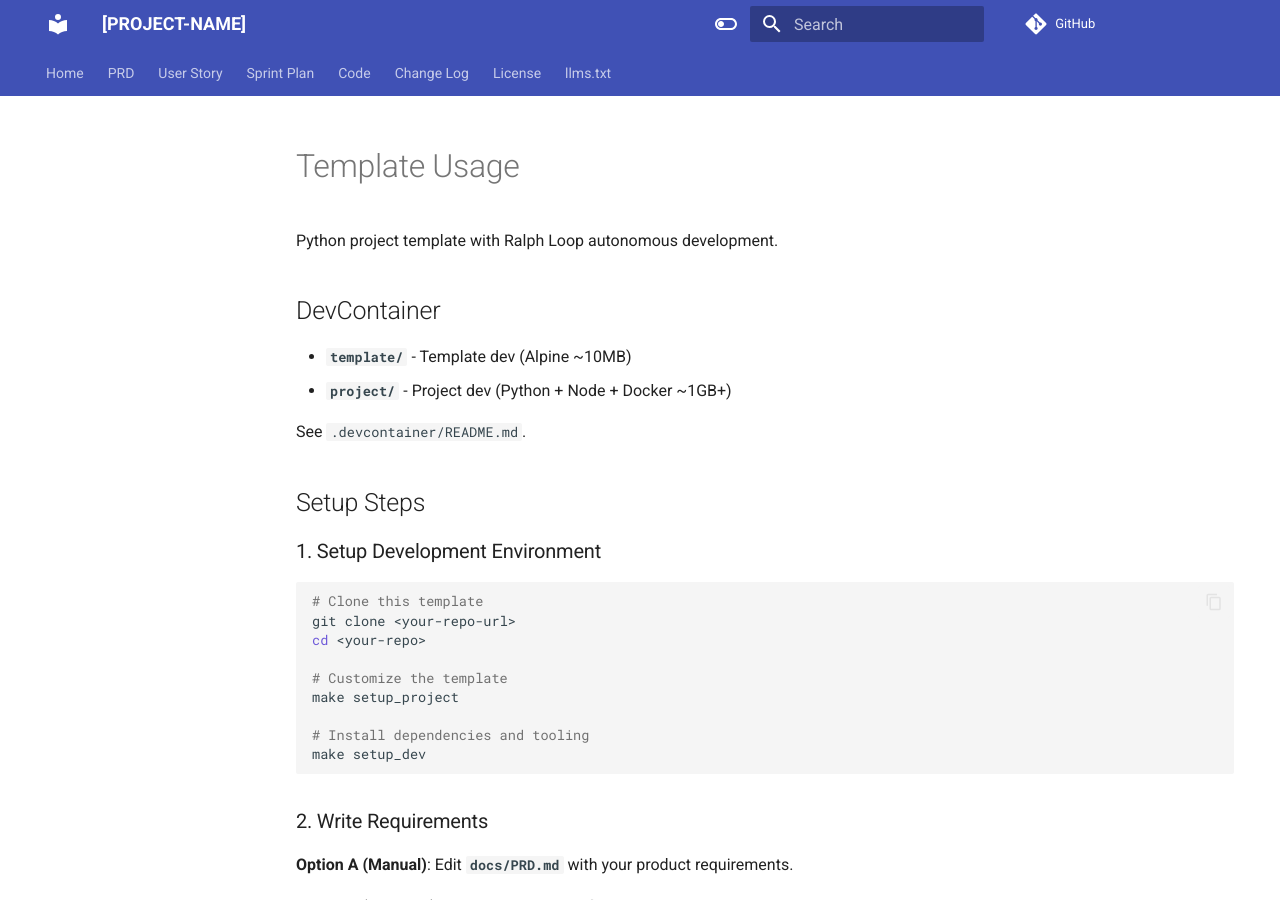
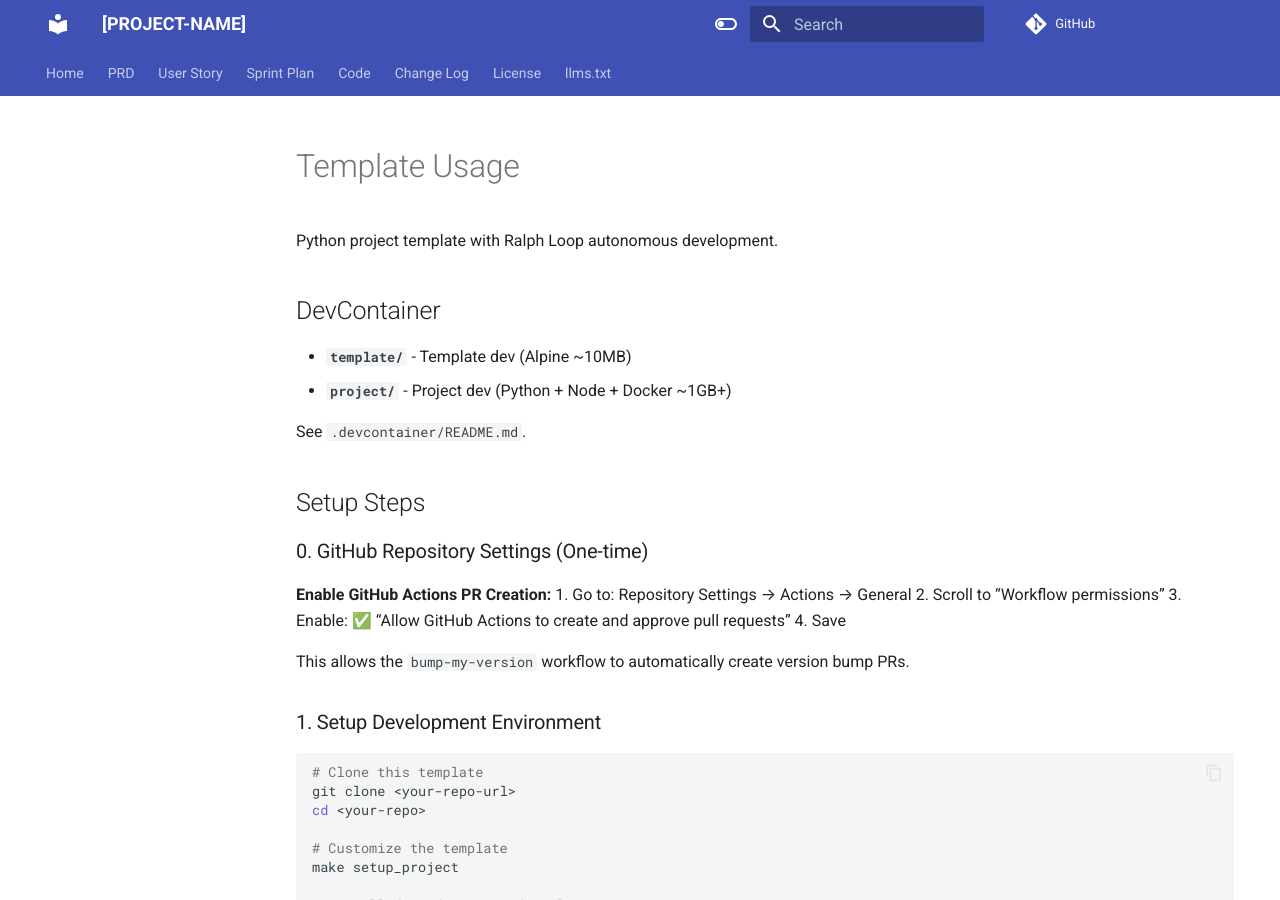
Before and after one commit to qte77/ralph-loop-cc-tdd-template, an MkDocs documentation site: the page built from docs/TEMPLATE_USAGE.md, in a window 1280 px wide and 900 px high. Built offline with MkDocs 1.6.1 and Material for MkDocs 9.7.7, drawn with Linux system fonts in a browser that asks for light colours.

Commit message:
docs: add GitHub Actions PR creation requirement
Document required repository setting for bump-my-version workflow:
- Added Prerequisites section to README.md
- Added step 0 to TEMPLATE_USAGE.md Setup Steps
- Users must enable 'Allow GitHub Actions to create and approve pull requests'
- Setting location: Repository Settings → Actions → General → Workflow permissions

Prevents workflow failure: 'GitHub Actions is not permitted to create or
approve pull requests (createPullRequest)'

Co-Authored-By: Claude <noreply@anthropic.com>

```diff
--- a/docs/TEMPLATE_USAGE.md
+++ b/docs/TEMPLATE_USAGE.md
@@ -10,6 +10,16 @@ Python project template with Ralph Loop autonomous development.
 See `.devcontainer/README.md`.
 
 ## Setup Steps
+
+### 0. GitHub Repository Settings (One-time)
+
+**Enable GitHub Actions PR Creation:**
+1. Go to: Repository Settings → Actions → General
+2. Scroll to "Workflow permissions"
+3. Enable: ✅ "Allow GitHub Actions to create and approve pull requests"
+4. Save
+
+This allows the `bump-my-version` workflow to automatically create version bump PRs.
 
 ### 1. Setup Development Environment
 
```
